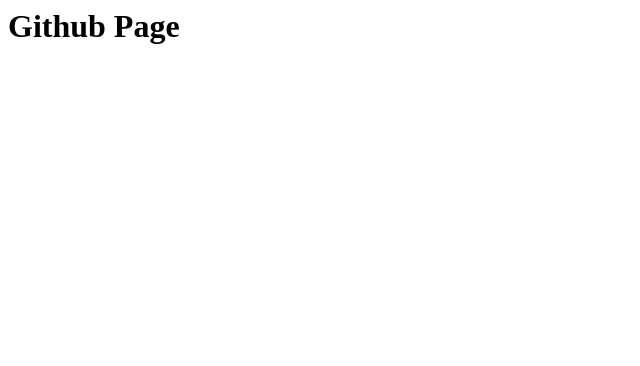
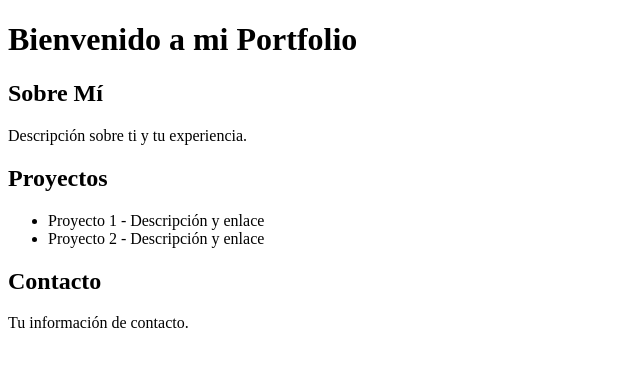
Before and after one commit to LUANROVI/luanrovi.github.io, a plain HTML site: page index.html in a window 1280 px wide. Shown: the whole page, without its empty margins (0-640 px from the left). Drawn offline with Linux system fonts and the light colour scheme.

Commit message:
Update index.html

```diff
--- a/index.html
+++ b/index.html
@@ -1 +1,29 @@
-<h1> Github Page </h1>
+<!DOCTYPE html>
+<html lang="en">
+<head>
+    <meta charset="UTF-8">
+    <meta name="viewport" content="width=device-width, initial-scale=1.0">
+    <title>Portfolio de Luis</title>
+    <link rel="stylesheet" href="styles.css">
+</head>
+<body>
+    <header>
+        <h1>Bienvenido a mi Portfolio</h1>
+    </header>
+    <section id="about">
+        <h2>Sobre Mí</h2>
+        <p>Descripción sobre ti y tu experiencia.</p>
+    </section>
+    <section id="projects">
+        <h2>Proyectos</h2>
+        <ul>
+            <li>Proyecto 1 - Descripción y enlace</li>
+            <li>Proyecto 2 - Descripción y enlace</li>
+        </ul>
+    </section>
+    <section id="contact">
+        <h2>Contacto</h2>
+        <p>Tu información de contacto.</p>
+    </section>
+</body>
+</html>
```
